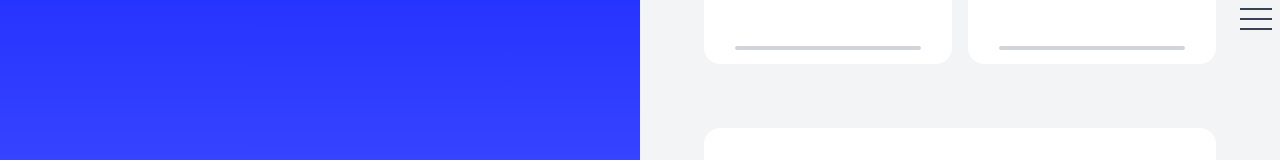
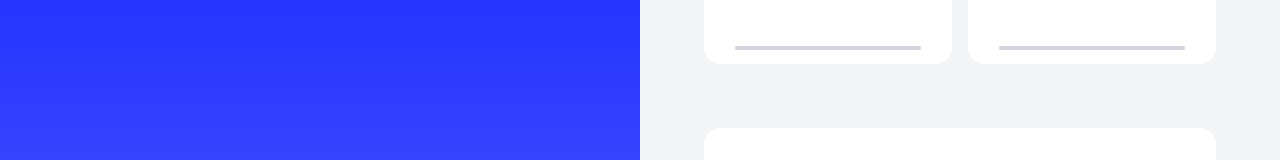
Before and after one commit to okatechnology/top, a Next.js app: page / in a window 1280 px wide. Shown: the top 160 px of the page. Built offline with nearby package versions, Linux system fonts and the light colour scheme.

Commit message:
fix: modal button

```diff
--- a/src/components/atoms/HamburgerButton.tsx
+++ b/src/components/atoms/HamburgerButton.tsx
@@ -41,15 +41,16 @@ const HamburgerButtonPresentational: VFC<HamburgerButtonPresentationalProps> = (
   >
     {Array.from({ length: 3 }, (_, i) => (
       <span
-        className={`block ${isOpen ? 'transform' : ''} ${
-          isOpen
-            ? i === 0
-              ? 'rotate-45 translate-y-2.5'
-              : i === 1
-              ? 'opacity-0'
-              : '-rotate-45 -translate-y-2.5'
-            : ''
-        } transition-all duration-200`}
+        className={`block ${(() => {
+          if (isOpen) return 'transform';
+          return '';
+        })()} ${(() => {
+          if (!isOpen) return '';
+          if (i === 0) return 'rotate-45 translate-y-2.5';
+          if (i === 1) return 'opacity-0';
+          return '-rotate-45 -translate-y-2.5';
+        })()} transition-all duration-200`}
+        key={i}
       >
         <span className="block w-8 h-0.5 bg-gray-700 dark:bg-gray-300 transition-background-color duration-700 ease-linear"></span>
       </span>
--- a/src/components/organisms/MordalForSP.tsx
+++ b/src/components/organisms/MordalForSP.tsx
@@ -43,7 +43,7 @@ const MordalForSPPresentational: React.VFC<MordalForSPPresentationalProps> = ({
   handleSectionButtonClick,
 }) => (
   <>
-    <div className="fixed z-50 top-0 right-0">
+    <div className="pc:hidden fixed z-50 top-0 right-0">
       <HamburgerButton
         isOpen={isDisplayed}
         onClick={handleDisplayButtonClick}
```
